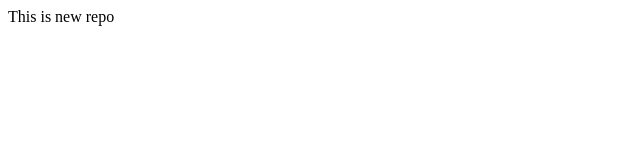
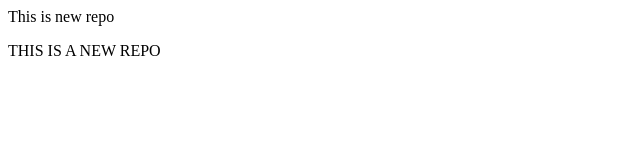
Before and after one commit to aayush11223/LocalRepo, a plain HTML site: page index.html in a window 1280 px wide. Shown: the whole page, without its empty margins (0-640 px from the left). Drawn offline with Linux system fonts and the light colour scheme.

Commit message:
committed

```diff
--- a/index.html
+++ b/index.html
@@ -1 +1,2 @@
 <p>This is new repo</p>
+<p>THIS IS A NEW REPO</p>
```
